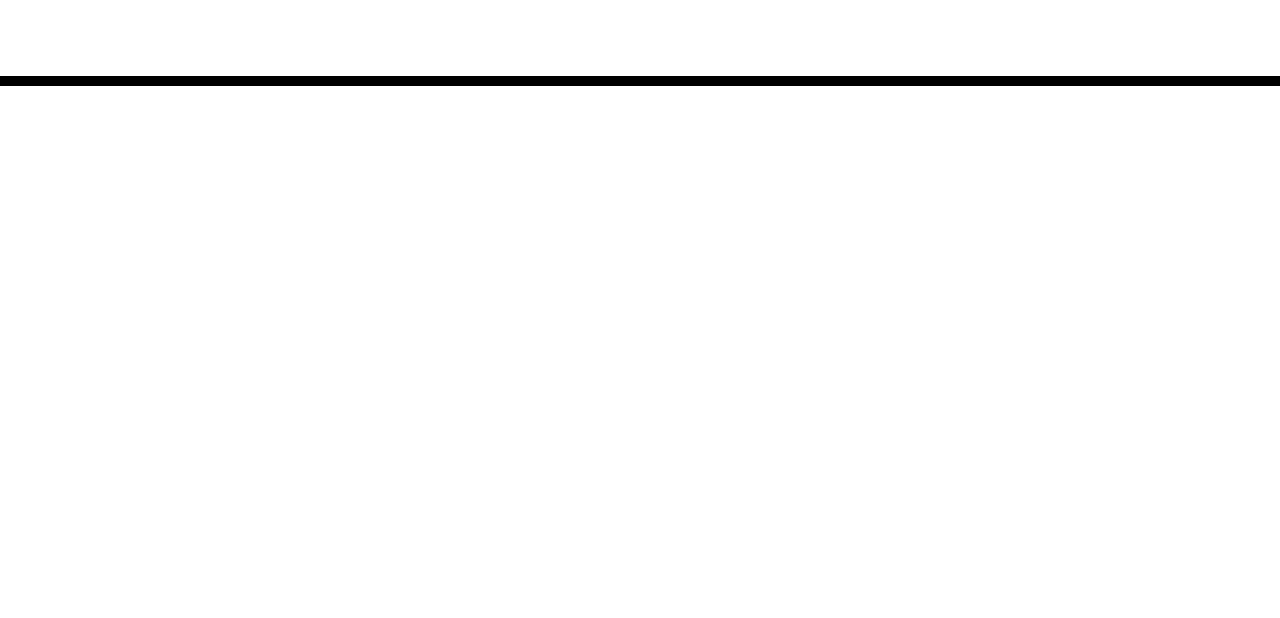
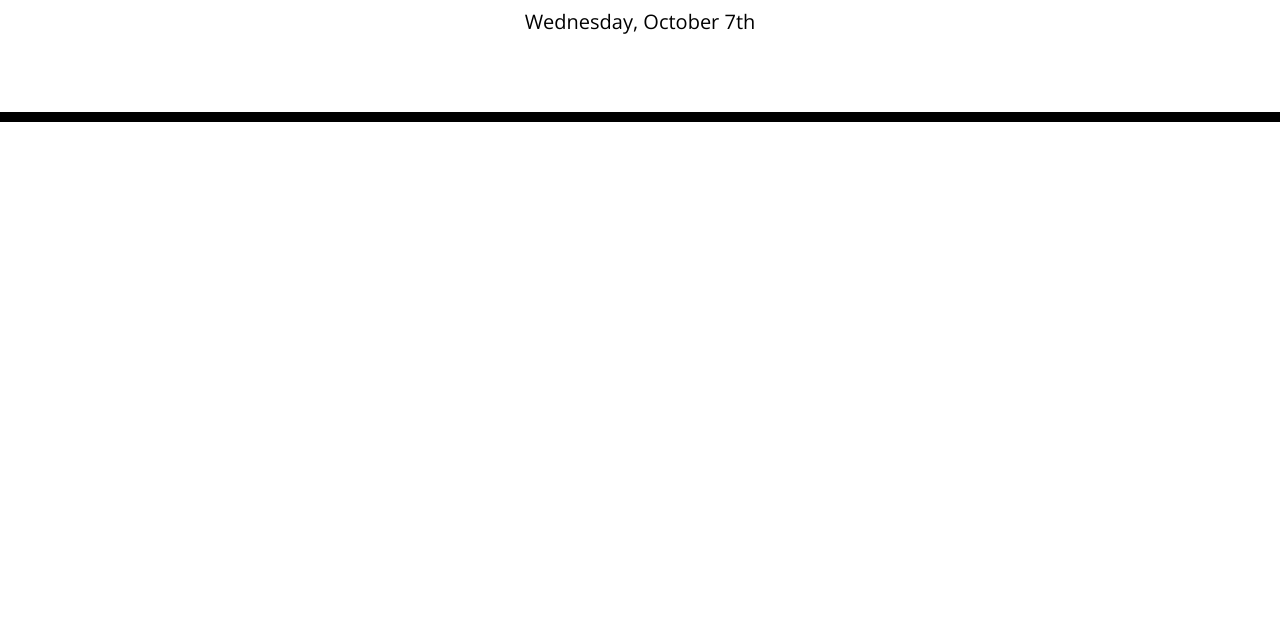
Before and after one commit to raiford2530/workday-scheduler, a plain HTML site: page index.html in a window 1280 px wide. Shown: the part 182-800 px from the top of the page. Drawn offline with nearby package versions, Linux system fonts and the light colour scheme.

Commit message:
Add current day and date to header using moment.js

```diff
--- a/index.html
+++ b/index.html
@@ -34,5 +34,6 @@
 
     <script src="https://code.jquery.com/jquery-3.4.1.min.js"></script>
     <script src="https://cdnjs.cloudflare.com/ajax/libs/moment.js/2.24.0/moment.min.js"></script>
+    <script src="./index.js"></script>
   </body>
 </html>
--- a/index.js
+++ b/index.js
@@ -0,0 +1,7 @@
+$(document).ready(function () {
+    var currentDay = $('#currentDay');
+    var currentMoment = moment();
+
+    currentDay.text(currentMoment.format("dddd, MMMM Do"))
+
+  });
```
